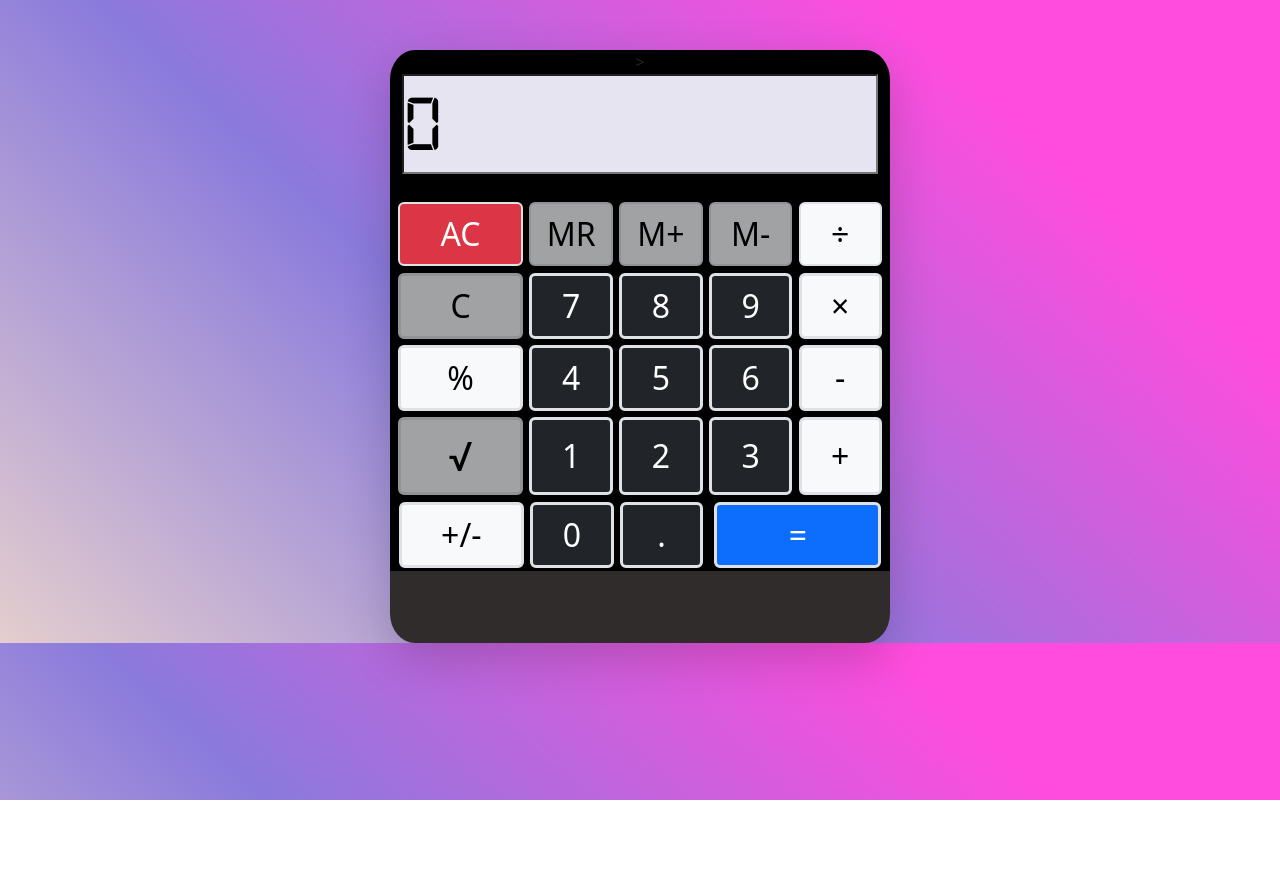
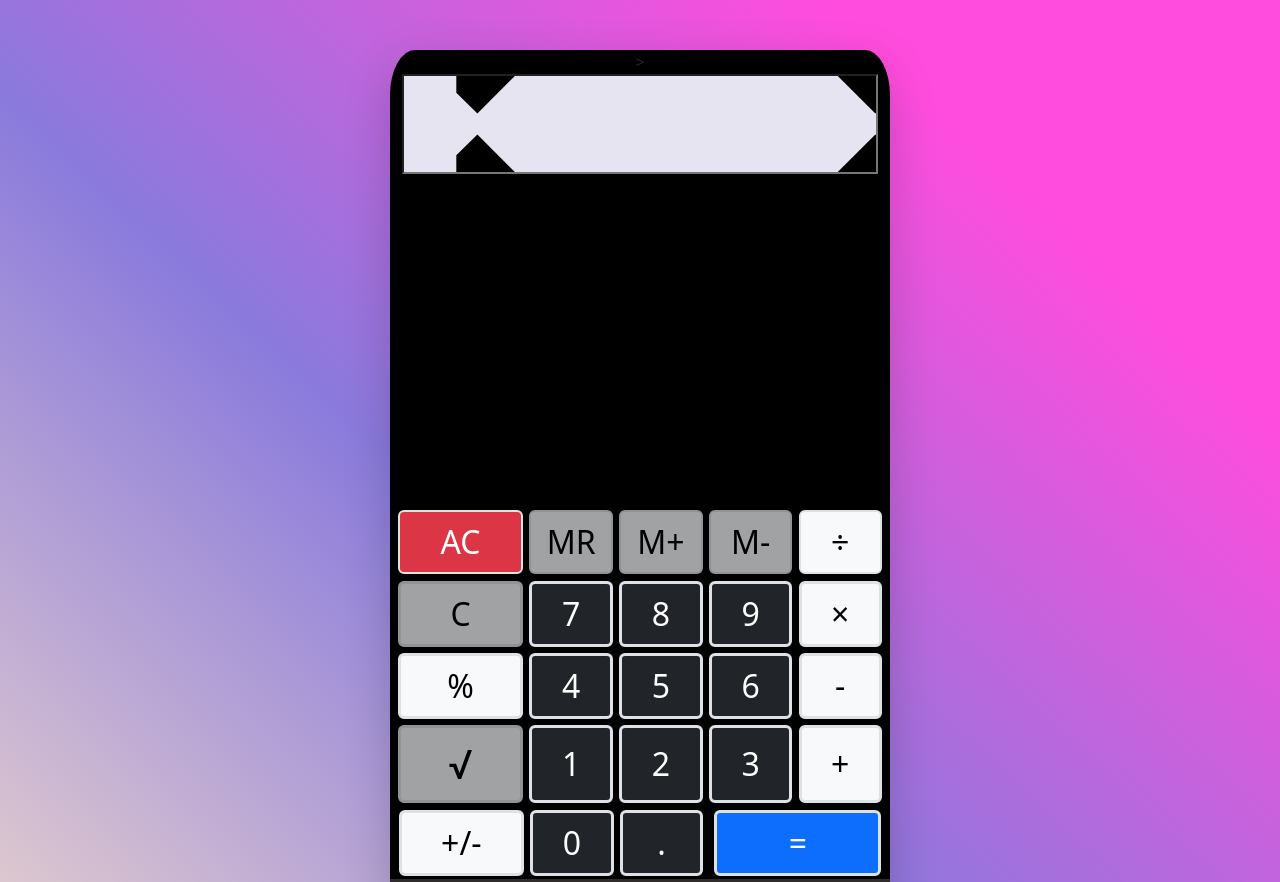
Before and after one commit to morimnsb/Calculator, a plain HTML site: page index.html in a window 1280 px wide. Shown: the top 882 px of the page. Before the commit the page ends 800 px from the top, so only its background shows below. Drawn offline with nearby package versions, Linux system fonts and the light colour scheme.

Commit message:
Update style.css

```diff
--- a/style.css
+++ b/style.css
@@ -32,7 +32,7 @@ body {
   height: 100px;
   margin-bottom: 25px;
   font-family: Digital-7;
-  font-size: 5rem;
+  font-size: 90vw;
   background-color: #e6e4f0;
 }
 
```
